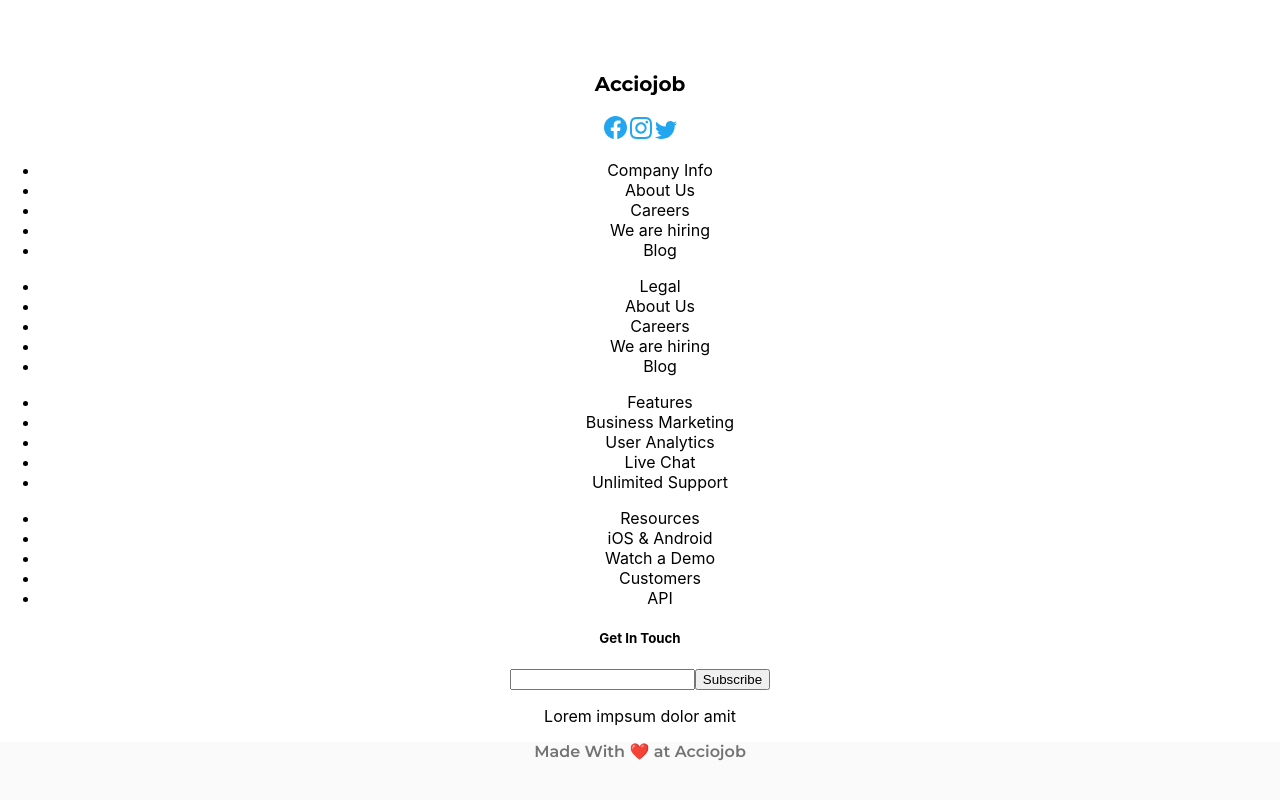
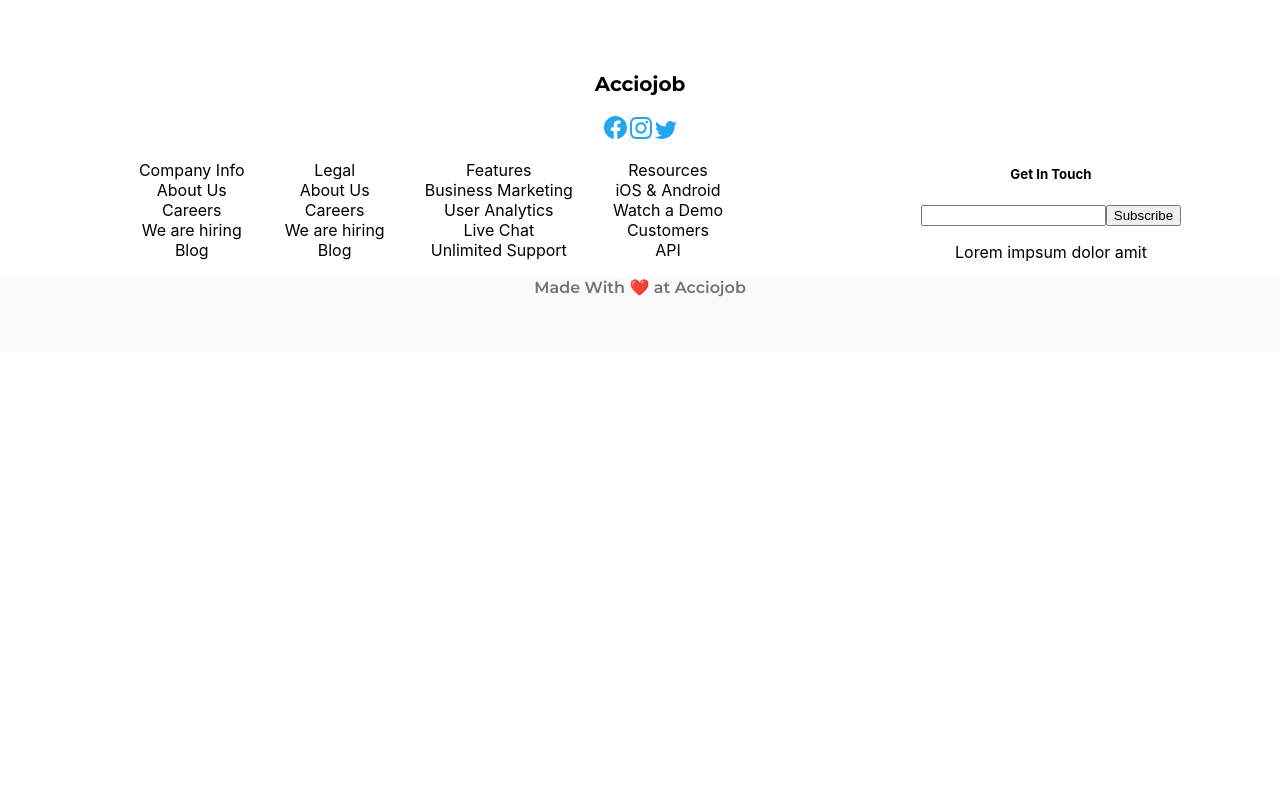
Before and after one commit to lensonfernandes/ProductsWebPage, a React (Create React App) app in the folder productswebpage/: page / in a window 1280 px wide. Shown: the part 1221-2021 px from the top of the page. After the commit the page ends 1573 px from the top, so only its background shows below. Built offline with nearby package versions, Linux system fonts and the light colour scheme.

Commit message:
Footer-Middle Flex property added

```diff
--- a/productswebpage/src/components/Footer/FooterMiddle.css
+++ b/productswebpage/src/components/Footer/FooterMiddle.css
@@ -0,0 +1,15 @@
+.footer-middle-container{
+    display: flex;
+    justify-content: space-around;
+}
+
+.f-m-left-container{
+    display: flex;
+    justify-content: space-around;
+
+
+}
+
+.f-m-left-container li{
+    list-style-type: none;
+}
--- a/productswebpage/src/components/Footer/FooterMiddle.js
+++ b/productswebpage/src/components/Footer/FooterMiddle.js
@@ -1,4 +1,5 @@
 import React from 'react'
+import './FooterMiddle.css'
 
 function FooterMiddle() {
   return (
```
